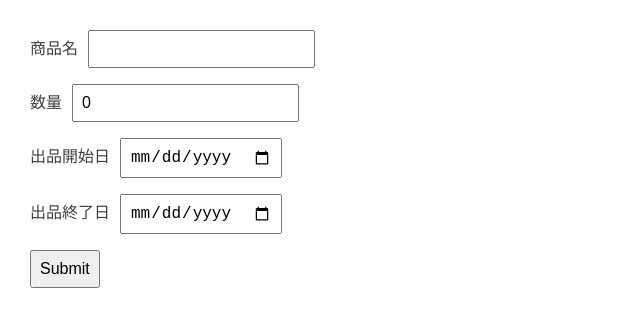
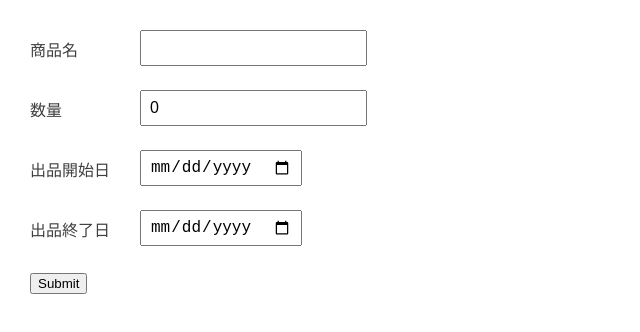
Before and after one commit to t-shiratori/hello-zod, a React (Vite) app: page / in a window 1280 px wide. Shown: the top 332 px of the page, without its empty margins (0-640 px from the left). Built offline with nearby package versions, Linux system fonts and the light colour scheme.

Commit message:
update style

```diff
--- a/src/components/InputText/index.tsx
+++ b/src/components/InputText/index.tsx
@@ -22,8 +22,9 @@ export const InputText = ({
   deps,
 }: Props) => {
   return (
-    <div>
+    <div className="inputItem">
       <label htmlFor={fieldName}>{label}</label>
+      <div className="inputWrapper">
         <input
           {...register(fieldName, {
             valueAsNumber: type === 'number',
@@ -38,5 +39,6 @@ export const InputText = ({
         ></input>
         <p className="error">{errorMessage}</p>
       </div>
+    </div>
   );
 };
--- a/src/index.css
+++ b/src/index.css
@@ -21,15 +21,25 @@ body {
   min-height: 100vh;
 }
 
-input {
+.inputItem {
+  display: flex;
+  margin: 0 0 20px 0;
+}
+
+.inputItem label {
+  margin: 8px 10px 0 0;
+  min-width: 100px;
+}
+
+.inputWrapper input {
   padding: 8px;
   font-size: 1rem;
+  height: 16px;
 }
 
-label {
-  margin: 0 10px 0 0;
+.inputWrapper .error {
+  top: 0px;
+  left: 0px;
+  margin: 4px 0;
+  color: rgb(228, 3, 3);
 }
-
-.error {
-  color: brown;
-}
```
Lines whose indentation alone changed are shown as unchanged.
